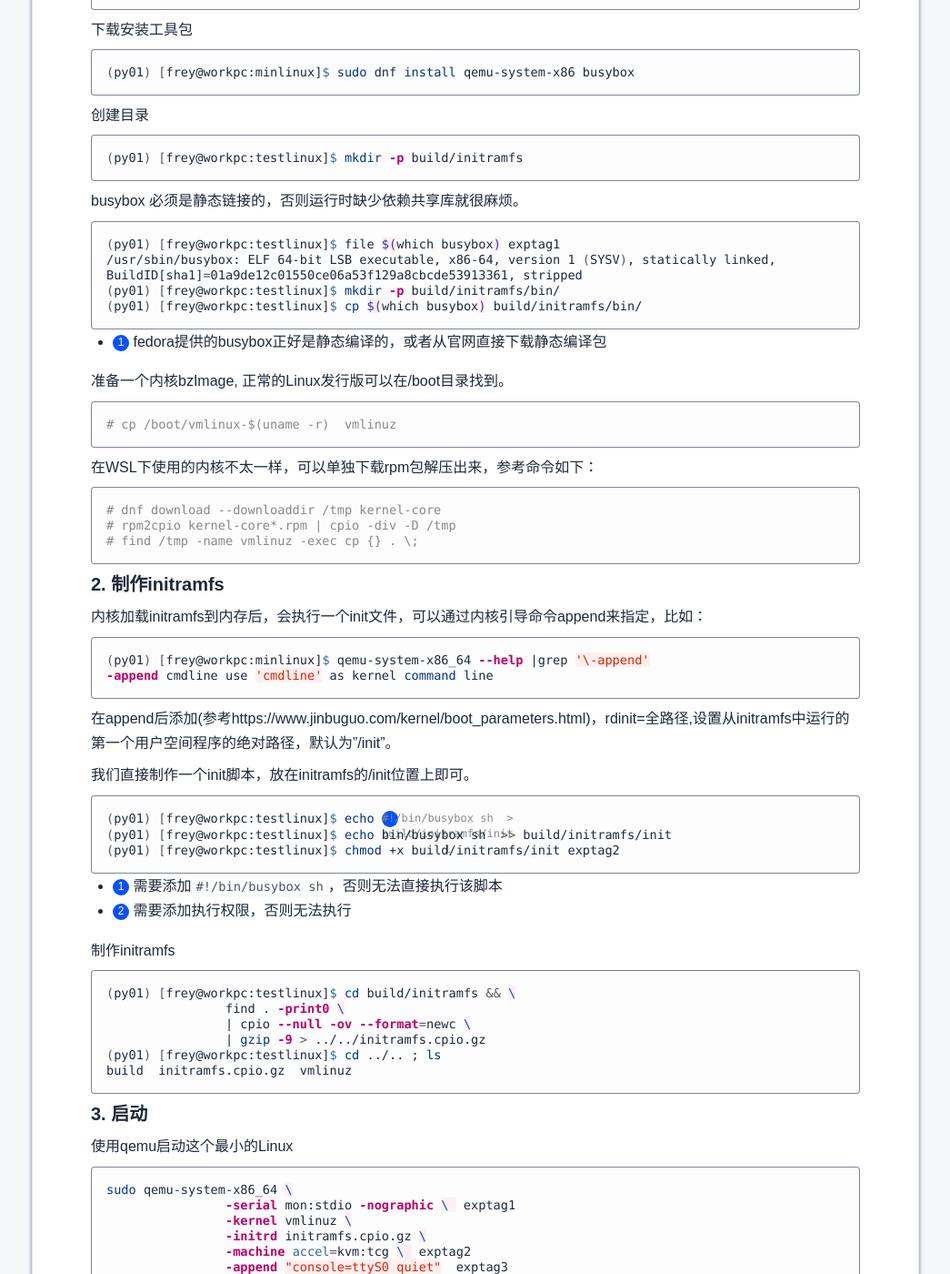
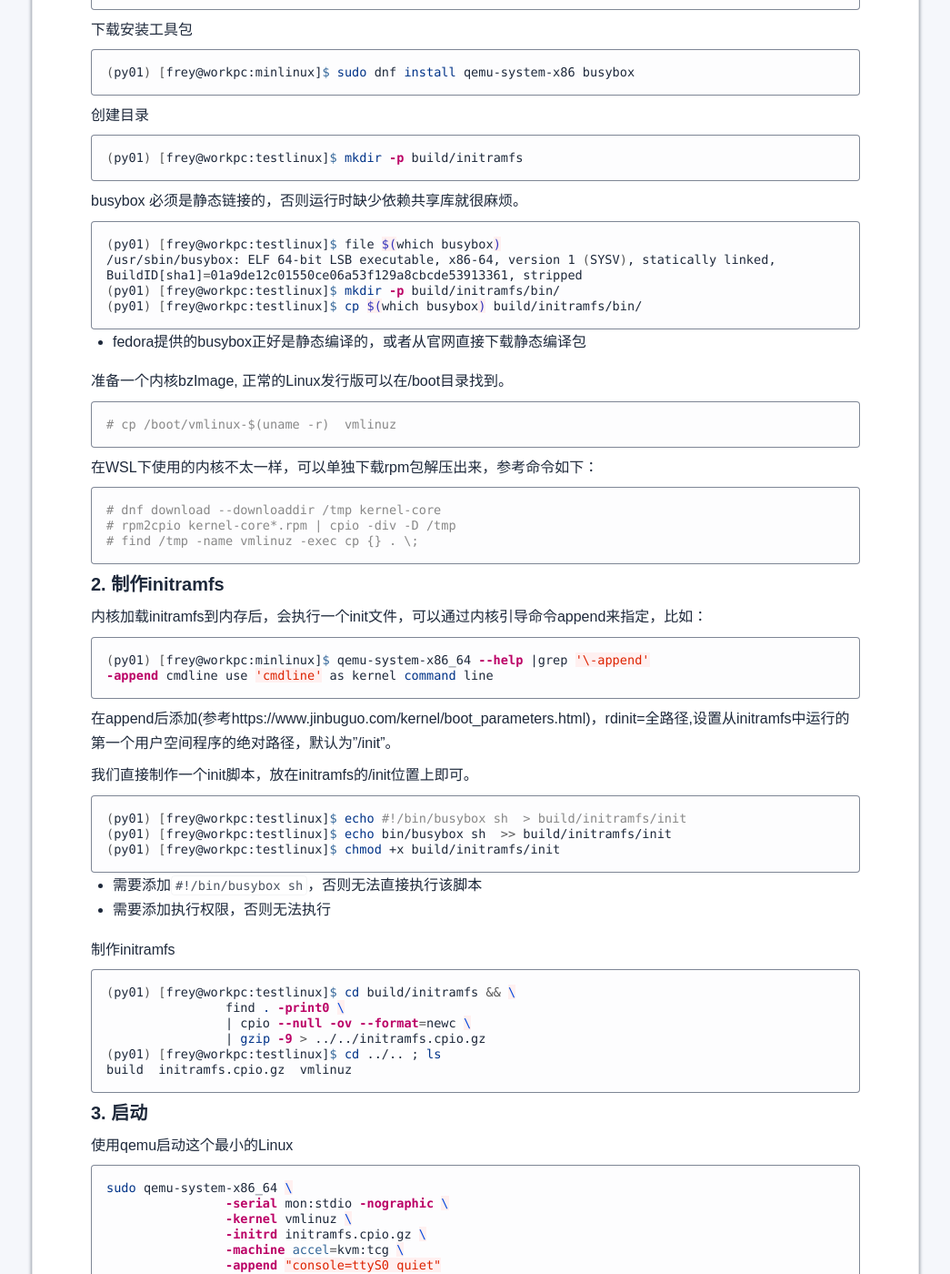
Before and after one commit to frey1186/frey1186.github.io, a Jekyll site: the page built from _posts/2024-07-10-make-a-min-Linux-in-fedora-with-qemu.md, in a window 1280 px wide and 1400 px high, scrolled down 945 px. Shown: the whole window at 91% size, without its empty margins (117-1162 px from the left). Built offline with Jekyll 4.4.1, drawn with Linux system fonts in a browser that asks for light colours; some of the changed text lies outside the part shown.

Commit message:
change 2024-07-10-make-a-min-Linux-in-fedora-with-qemu.md

````diff
--- a/_posts/2024-07-10-make-a-min-Linux-in-fedora-with-qemu.md
+++ b/_posts/2024-07-10-make-a-min-Linux-in-fedora-with-qemu.md
@@ -56,13 +56,13 @@
 busybox 必须是静态链接的，否则运行时缺少依赖共享库就很麻烦。
 
 ```bash
-(py01) [frey@workpc:testlinux]$ file $(which busybox) exptag1
+(py01) [frey@workpc:testlinux]$ file $(which busybox)
 /usr/sbin/busybox: ELF 64-bit LSB executable, x86-64, version 1 (SYSV), statically linked, BuildID[sha1]=01a9de12c01550ce06a53f129a8cbcde53913361, stripped
 (py01) [frey@workpc:testlinux]$ mkdir -p build/initramfs/bin/
 (py01) [frey@workpc:testlinux]$ cp $(which busybox) build/initramfs/bin/
 ```
 
-- exptag1 fedora提供的busybox正好是静态编译的，或者从官网直接下载静态编译包
+- fedora提供的busybox正好是静态编译的，或者从官网直接下载静态编译包
 
 准备一个内核bzImage, 正常的Linux发行版可以在/boot目录找到。
 
@@ -94,13 +94,13 @@
 我们直接制作一个init脚本，放在initramfs的/init位置上即可。
 
 ```bash
-(py01) [frey@workpc:testlinux]$ echo #!/bin/busybox sh  > build/initramfs/init exptag1
+(py01) [frey@workpc:testlinux]$ echo #!/bin/busybox sh  > build/initramfs/init
 (py01) [frey@workpc:testlinux]$ echo bin/busybox sh  >> build/initramfs/init
-(py01) [frey@workpc:testlinux]$ chmod +x build/initramfs/init exptag2
+(py01) [frey@workpc:testlinux]$ chmod +x build/initramfs/init
 ```
 
-- exptag1 需要添加`#!/bin/busybox sh`，否则无法直接执行该脚本
-- exptag2 需要添加执行权限，否则无法执行
+- 需要添加`#!/bin/busybox sh`，否则无法直接执行该脚本
+- 需要添加执行权限，否则无法执行
 
 
 制作initramfs
@@ -120,11 +120,11 @@
 
 ```bash
 sudo qemu-system-x86_64 \
-                -serial mon:stdio -nographic \  exptag1
+                -serial mon:stdio -nographic \
                 -kernel vmlinuz \
                 -initrd initramfs.cpio.gz \
-                -machine accel=kvm:tcg \  exptag2
-                -append "console=ttyS0 quiet"  exptag3
+                -machine accel=kvm:tcg \
+                -append "console=ttyS0 quiet"
 ...
 # 进入这个最小的Linux
 sh: can't access tty; job control turned off
@@ -136,9 +136,9 @@
 drwx------    2 0        0               40 Jul 10 02:37 root
 ```
 
-- exptag1 使用串口输出，并不显示图形界面
-- exptag2 kvm加速选项，会适当提高运行速度
-- exptag3 执行console为ttyS0串口， quiet减少启动过程中的输出
+- 使用串口输出，并不显示图形界面
+- kvm加速选项，会适当提高运行速度
+- 执行console为ttyS0串口， quiet减少启动过程中的输出
 
 
 # 二、完善一下
@@ -211,16 +211,23 @@
 
 ```bash
 # load the e1000 drive and set nic
-insmod /modules/e1000.ko
+insmod /modules/e1000.ko.xz
 ip l set lo up
 ip l set eth0 up
 ip a add 10.0.0.25/24 dev eth0
 ```
 
+增加qemu启动选项，并提供网络启动脚本start-net.sh
+
+```bash
+-netdev tap,id=net0,script=start-net.sh  -device e1000,netdev=net0
+```
+
+
 # 三、参考
 
 - [init](/lib/staticfile/minlinux/init): 内核挂载根文件系统后运行的第一个用户空间程序,默认为"/sbin/init"；
-- [rdinit](lib/staticfile/minlinux/rdinit): 设置从initramfs中运行的第一个用户空间程序的绝对路径，默认为"/init";
-- [Makefile](lib/staticfile/minlinux/Makefile): Makefile
-- [start-net.sh](lib/staticfile/minlinux/start-net.sh): qemu 启动网卡脚本
+- [rdinit](/lib/staticfile/minlinux/rdinit): 设置从initramfs中运行的第一个用户空间程序的绝对路径，默认为"/init";
+- [Makefile](/lib/staticfile/minlinux/Makefile): Makefile
+- [start-net.sh](/lib/staticfile/minlinux/start-net.sh): qemu 启动网卡脚本
 - 参考 https://jyywiki.cn/OS/2024/lect18.md
````
